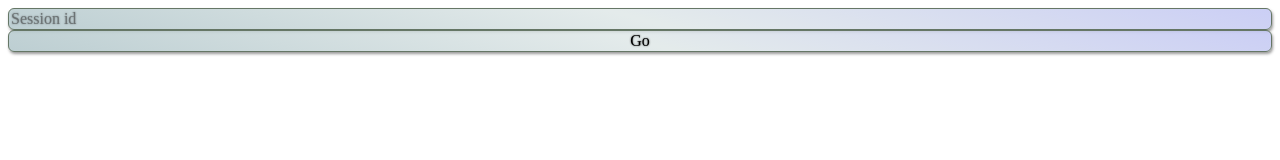
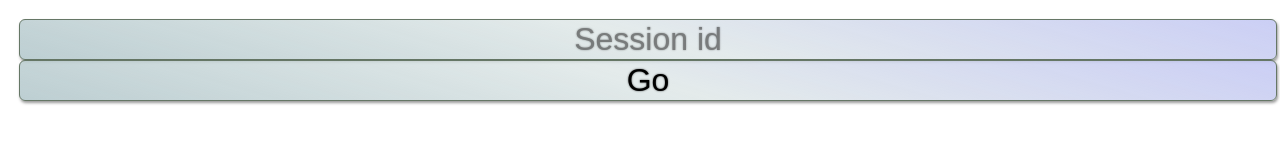
Before and after one commit to Lucas-ZX-W/FacePoll, an Electron app: page ElectronApp/index.html in a window 1280 px wide. Drawn offline with Linux system fonts and the light colour scheme.

Commit message:
Stylistic fixes

```diff
--- a/ElectronApp/main.css
+++ b/ElectronApp/main.css
@@ -4,9 +4,11 @@ body > .titlebar
     font-family: Arial, Helvetica, sans-serif;
 }
 
-body
+body, html
 {
     overflow-x: hidden;
+    width: 100vw;
+    box-sizing: border-box;
 }
 
 main
@@ -42,6 +44,17 @@ main > div.inputContianer
     margin-top: auto;
     margin-bottom: auto;
 
+    padding: 8pt;
+
     display:flex;
     flex-direction: column;
 }
+
+main > div.inputContianer input, main > div.inputContianer button
+{
+    text-align: center;
+
+    font-family: Arial, Helvetica, sans-serif;
+
+    font-size: 200%;
+}
```
